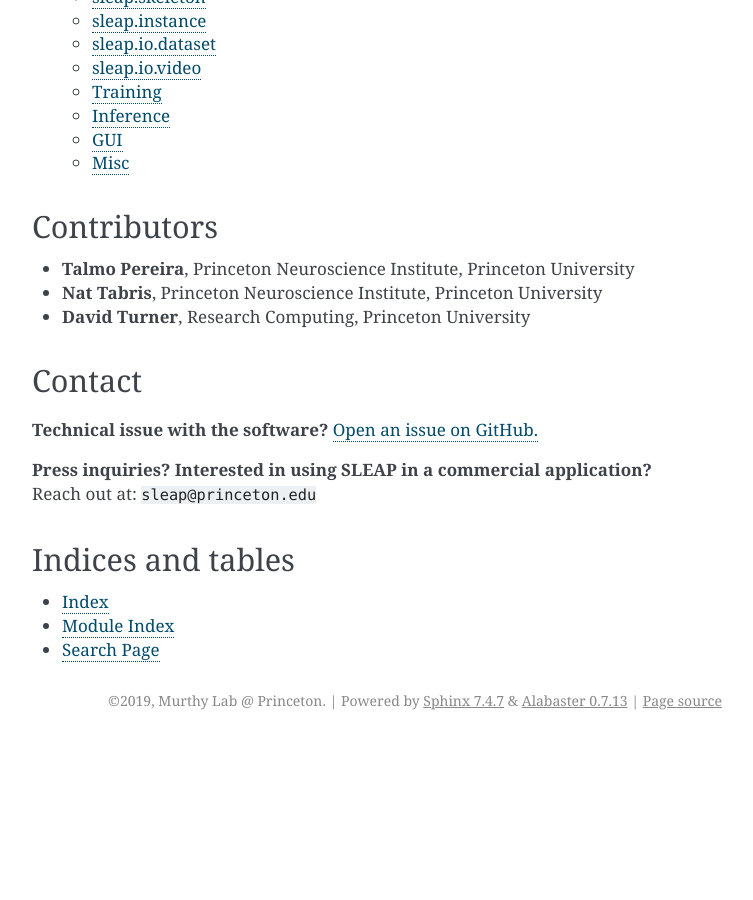
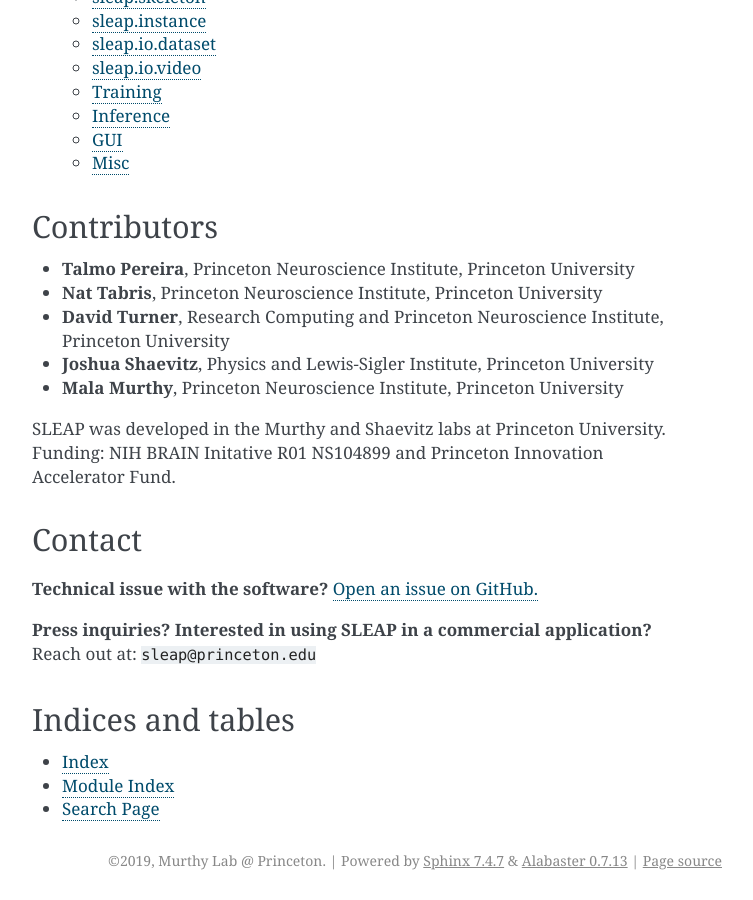
Before and after one commit to mingxiaowei/jelly-sleap, a Sphinx documentation site: the page built from docs/index.rst, in a window 1280 px wide and 900 px high, scrolled down 1314 px. Shown: the whole window, without its empty margins (388-1141 px from the left). Built offline with Sphinx 7.4.7, drawn with Linux system fonts in a browser that asks for light colours; before the commit the page ends 2054 px from its top, so only the background shows below that.

Commit message:
Apply patch from 462bc3b

```diff
--- a/docs/index.rst
+++ b/docs/index.rst
@@ -23,7 +23,11 @@
 
 * **Talmo Pereira**, Princeton Neuroscience Institute, Princeton University
 * **Nat Tabris**, Princeton Neuroscience Institute, Princeton University
-* **David Turner**, Research Computing, Princeton University
+* **David Turner**, Research Computing and Princeton Neuroscience Institute, Princeton University
+* **Joshua Shaevitz**, Physics and Lewis-Sigler Institute, Princeton University
+* **Mala Murthy**, Princeton Neuroscience Institute, Princeton University
+
+SLEAP was developed in the Murthy and Shaevitz labs at Princeton University. Funding: NIH BRAIN Initative R01 NS104899 and Princeton Innovation Accelerator Fund.
 
 Contact
 -------
```
